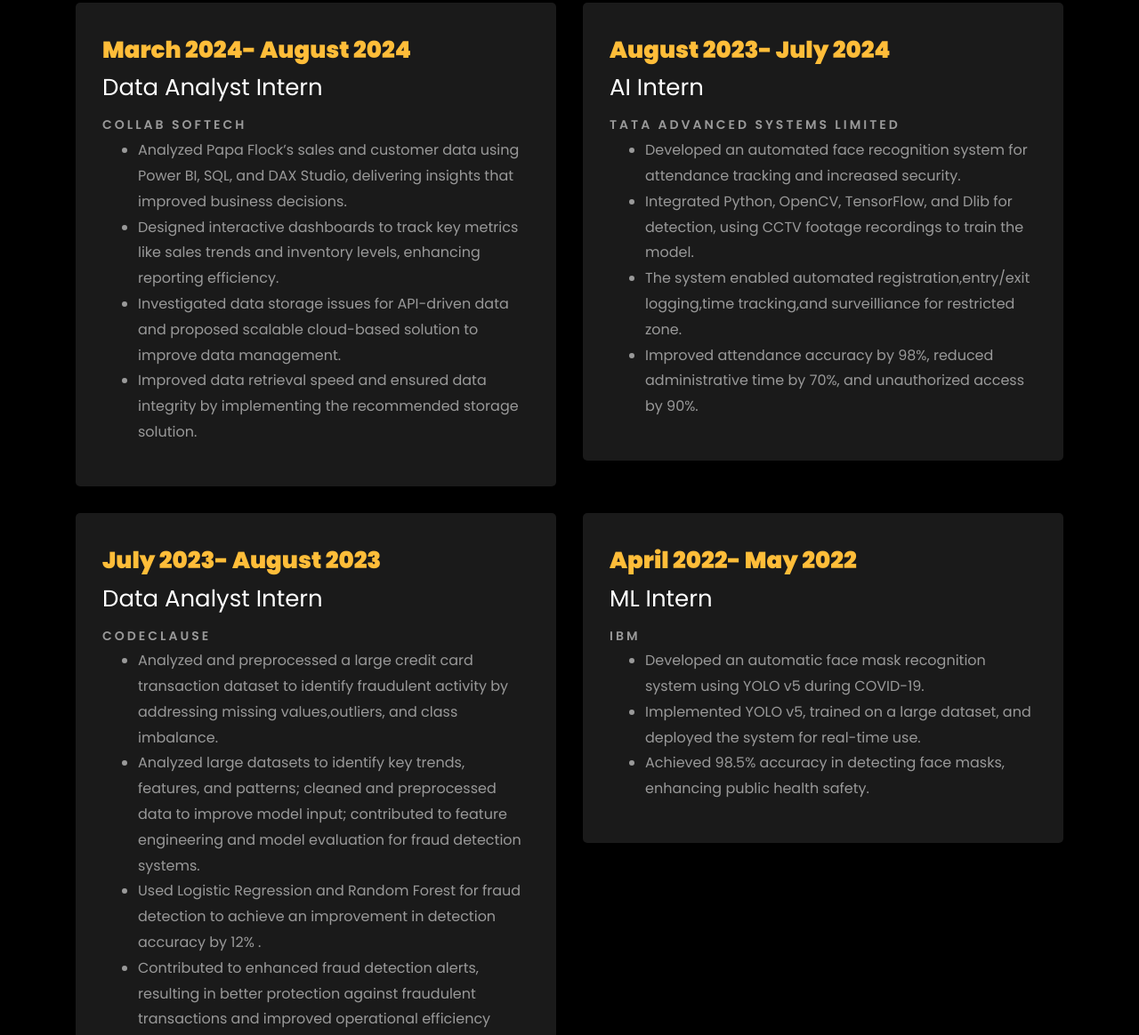
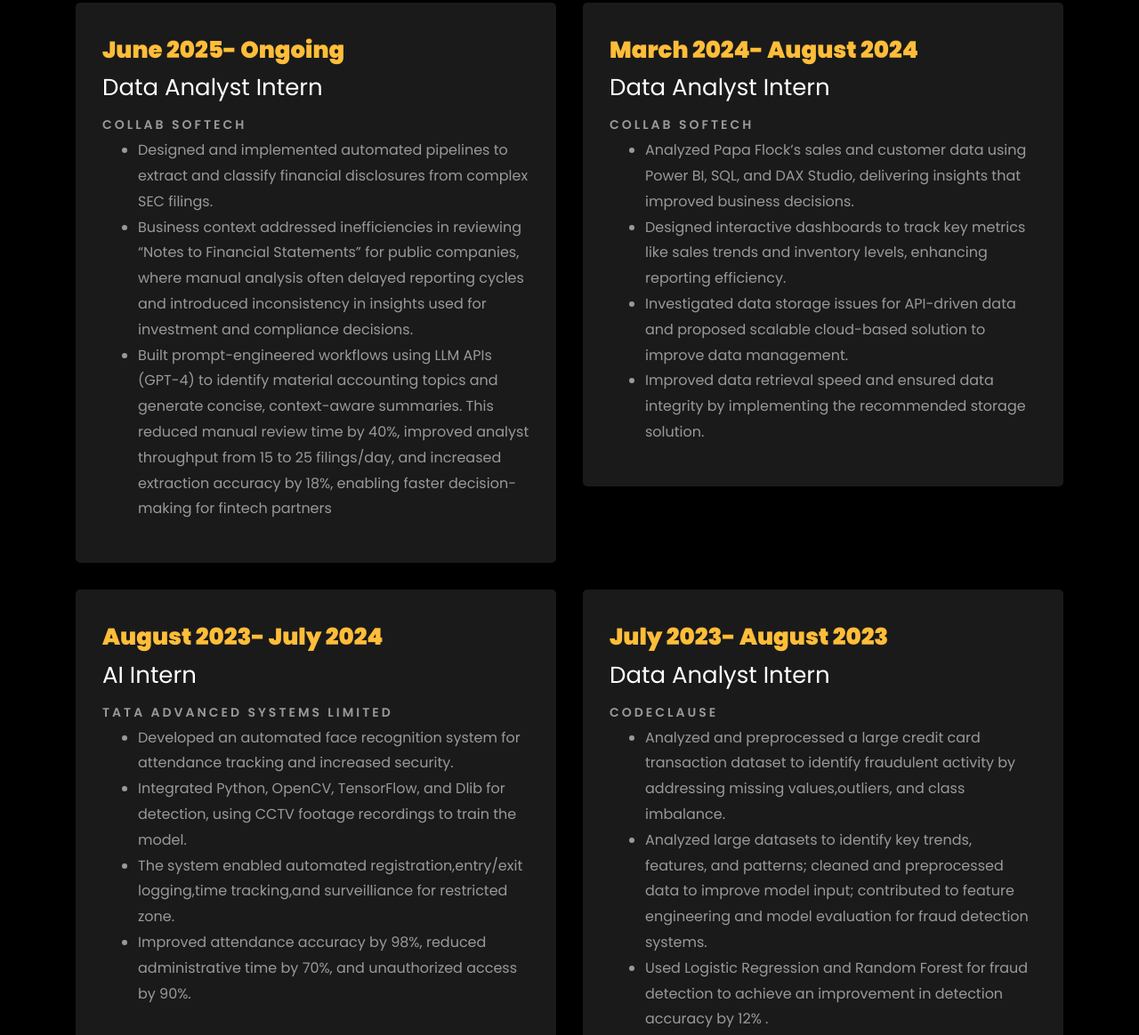
Before and after one commit to mihika123945/mihikakubadia.github.io, a plain HTML site: page index.html in a window 1280 px wide. Shown: the part 2103-3267 px from the top of the page at 89% size. Drawn offline with Linux system fonts and the light colour scheme; files whose address does not match are found by name.

Commit message:
updated_exp

```diff
--- a/index.html
+++ b/index.html
@@ -326,8 +326,25 @@ I thrive in fast-paced environments where I can blend AI, advanced analytics, an
 			<div class="underline"></div>
 		</div>
 		<br>
+		<div class="row">
+				<div class="col-md-6">
+					<div class="resume-wrap ftco-animate">
+						<span class="date">June 2025- Ongoing</span>
+						<h2>Data Analyst Intern</h2>
+						<span class="position">COLLAB SOFTECH</span>
+						<!-- <p class="mt-4">Merkle, a leading CXM and media company with over 10K+ professionals globally. It's a part of Dentsu International.  -->
+							<ul>
+								<li>Designed and implemented automated pipelines to extract and classify financial disclosures from complex SEC filings.</li>
+								<li>Business context addressed inefficiencies in reviewing “Notes to Financial Statements” for public companies, where manual
+ 								analysis often delayed reporting cycles and introduced inconsistency in insights used for investment and compliance decisions.</li>
+ 								<li>Built prompt-engineered workflows using LLM APIs (GPT-4) to identify material accounting topics and generate concise,
+ 								context-aware summaries. This reduced manual review time by 40%, improved analyst throughput from 15 to 25 filings/day,
+ 								and increased extraction accuracy by 18%, enabling faster decision-making for fintech partners</li>
 
-		<div class="row">
+							</ul>
+						</p>
+					</div>
+				</div>
 				<div class="col-md-6">
 					<div class="resume-wrap ftco-animate">
 						<span class="date">March 2024- August 2024</span>
@@ -342,8 +359,8 @@ I thrive in fast-paced environments where I can blend AI, advanced analytics, an
 							</ul>
 						</p>
 					</div>
+				</div>
 
-				</div>
 					<div class="col-md-6">
 					<div class="resume-wrap ftco-animate">
 						<span class="date">August 2023- July 2024</span>
@@ -378,24 +395,10 @@ I thrive in fast-paced environments where I can blend AI, advanced analytics, an
 					</div>
 
 				</div>
-			<div class="col-md-6">
-					<div class="resume-wrap ftco-animate">
-						<span class="date">April 2022- May 2022</span>
-						<h2>ML Intern</h2>
-						<span class="position">IBM</span>
-						<!-- <p class="mt-4">Merkle, a leading CXM and media company with over 10K+ professionals globally. It's a part of Dentsu International.  -->
-							<ul>
-								<li> Developed an automatic face mask recognition system using YOLO v5 during COVID-19.</li>
-								<li>Implemented YOLO v5, trained on a large dataset, and deployed the system for real-time use. </li>
-								<li> Achieved 98.5% accuracy in detecting face masks, enhancing public health safety.</li>
-							</ul>
-						</p>
-					</div>
 
-				</div>
 
 			</div>
-
+		</div>
 		<br>
 		<br>
 
@@ -427,7 +430,7 @@ I thrive in fast-paced environments where I can blend AI, advanced analytics, an
 
     		<div class="row justify-content-center mt-5">
     			<div class="col-md-6 text-center ftco-animate">
-    				<p><a href="https://drive.google.com/file/d/1rB1vJ10qvsPnJv9GLpNnmH1p25M2cW_H/view?usp=drive_link" class="btn btn-primary py-4 px-5">Download CV</a></p>
+    				<p><a href="https://drive.google.com/file/d/1xc_2_Qiw97A2_G3V84UPBy_0rnFb86ZP/view?usp=drive_link" class="btn btn-primary py-4 px-5">Download CV</a></p>
     			</div>
     		</div>
     	</div>
@@ -609,7 +612,7 @@ I thrive in fast-paced environments where I can blend AI, advanced analytics, an
           			<span class="icon-globe"></span>
           		</div>
           		<h3 class="mb-4">Download Resume</h3>
-	            <p><a href="https://drive.google.com/file/d/1rB1vJ10qvsPnJv9GLpNnmH1p25M2cW_H/view?usp=drive_link">Resume</a></p>
+	            <p><a href="https://drive.google.com/file/d/1xc_2_Qiw97A2_G3V84UPBy_0rnFb86ZP/view?usp=drive_link">Resume</a></p>
 	          </div>
           </div>
 
```
